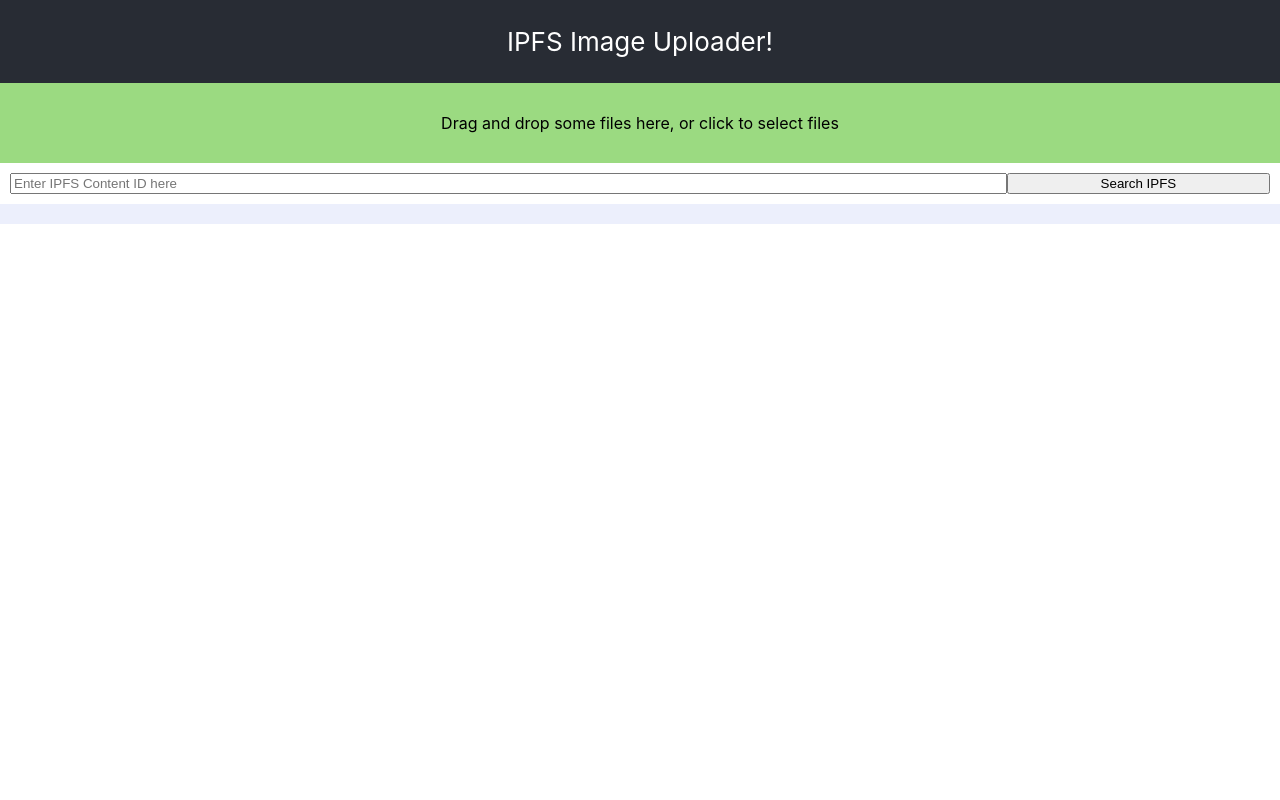
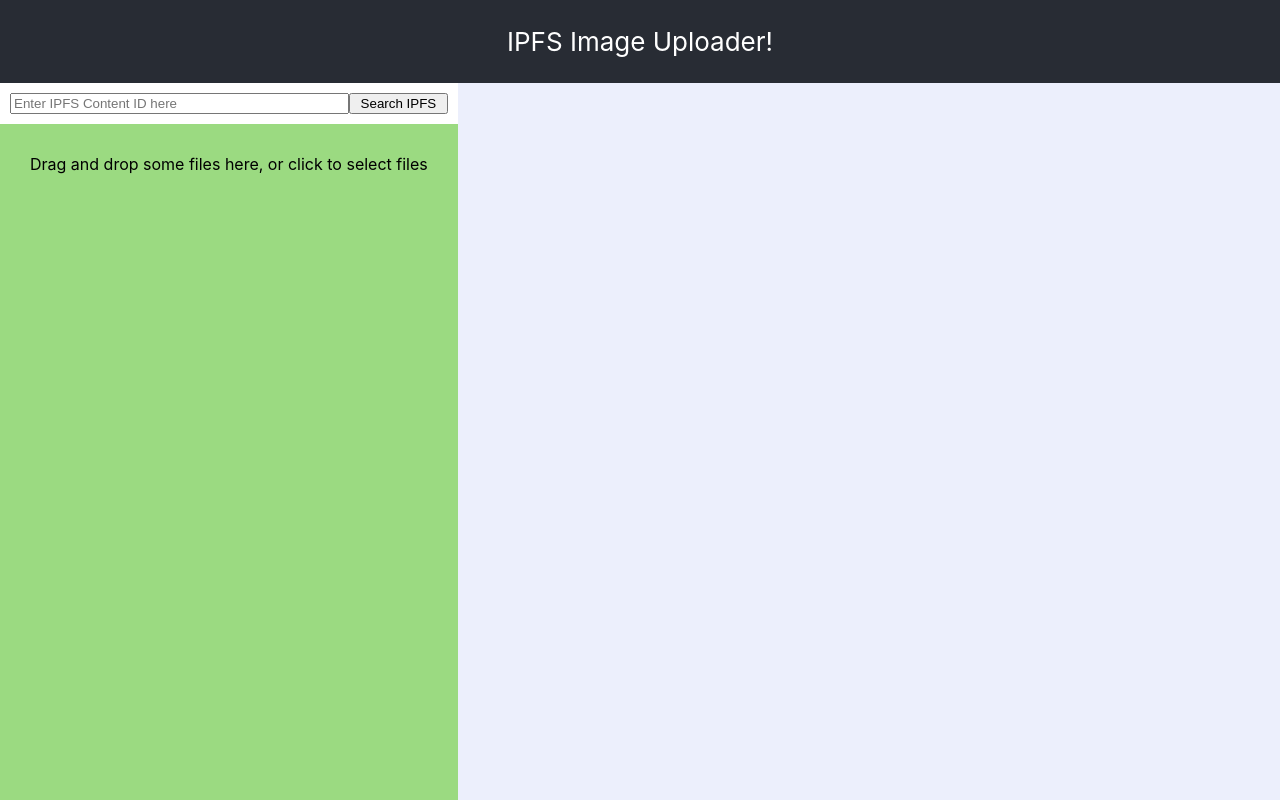
Before and after one commit to radio-alice/ipfs-image-uploader, a React (Create React App) app: page / in a window 1280 px wide. Built offline with nearby package versions, Linux system fonts and the light colour scheme.

Commit message:
change layout

```diff
--- a/src/App.css
+++ b/src/App.css
@@ -10,7 +10,7 @@
 
 .App-header {
   background-color: #282c34;
-  min-height: 20%;
+  min-height: 10%;
   display: flex;
   flex-direction: column;
   align-items: center;
--- a/src/components/Gallery.js
+++ b/src/components/Gallery.js
@@ -88,15 +88,17 @@ class Gallery extends React.Component {
     })
     return (
       <main>
-        <section className="dropzone">
-          { DropArea(this.filesToBuffer.bind(this)) }
-        </section>
+        <div className="left">
           <section className="searchbar">
             <input type="text" placeholder="Enter IPFS Content ID here"
               onChange={this.handleSearchChange.bind(this)}/>
             <input type="submit" value="Search IPFS"
               onClick={this.searchHash.bind(this)}/>
           </section>
+          <section className="dropzone">
+            { DropArea(this.filesToBuffer.bind(this)) }
+          </section>
+        </div>
         <section className="gallery">{ imageUploads }</section>
       </main>
     )
--- a/src/index.css
+++ b/src/index.css
@@ -1,4 +1,4 @@
-body {
+body, #root, .App {
   margin: 0;
   padding: 0;
   font-family: -apple-system, BlinkMacSystemFont, "Segoe UI", "Roboto", "Oxygen",
@@ -6,6 +6,20 @@ body {
     sans-serif;
   -webkit-font-smoothing: antialiased;
   -moz-osx-font-smoothing: grayscale;
+  width: 100vw;
+  height: 100vh;
+  display: flex;
+  flex-direction: column;
+}
+main {
+  display: flex;
+  flex-direction: row;
+  flex: 1;
+}
+.left {
+  display: flex;
+  flex-direction: column;
+  align-self: stretch;
 }
 .searchbar {
   display: flex;
@@ -18,6 +32,7 @@ input[type=submit] {
   flex: 1;
 }
 .dropzone {
+  flex: 1;
   background-color: #9bda81;
   cursor: grab;
 }
@@ -27,6 +42,7 @@ input[type=submit] {
 }
 
 .gallery {
+  flex: 1;
   display: flex;
   flex-direction: row;
   flex-wrap: wrap;
```
Lines whose indentation alone changed are shown as unchanged.
